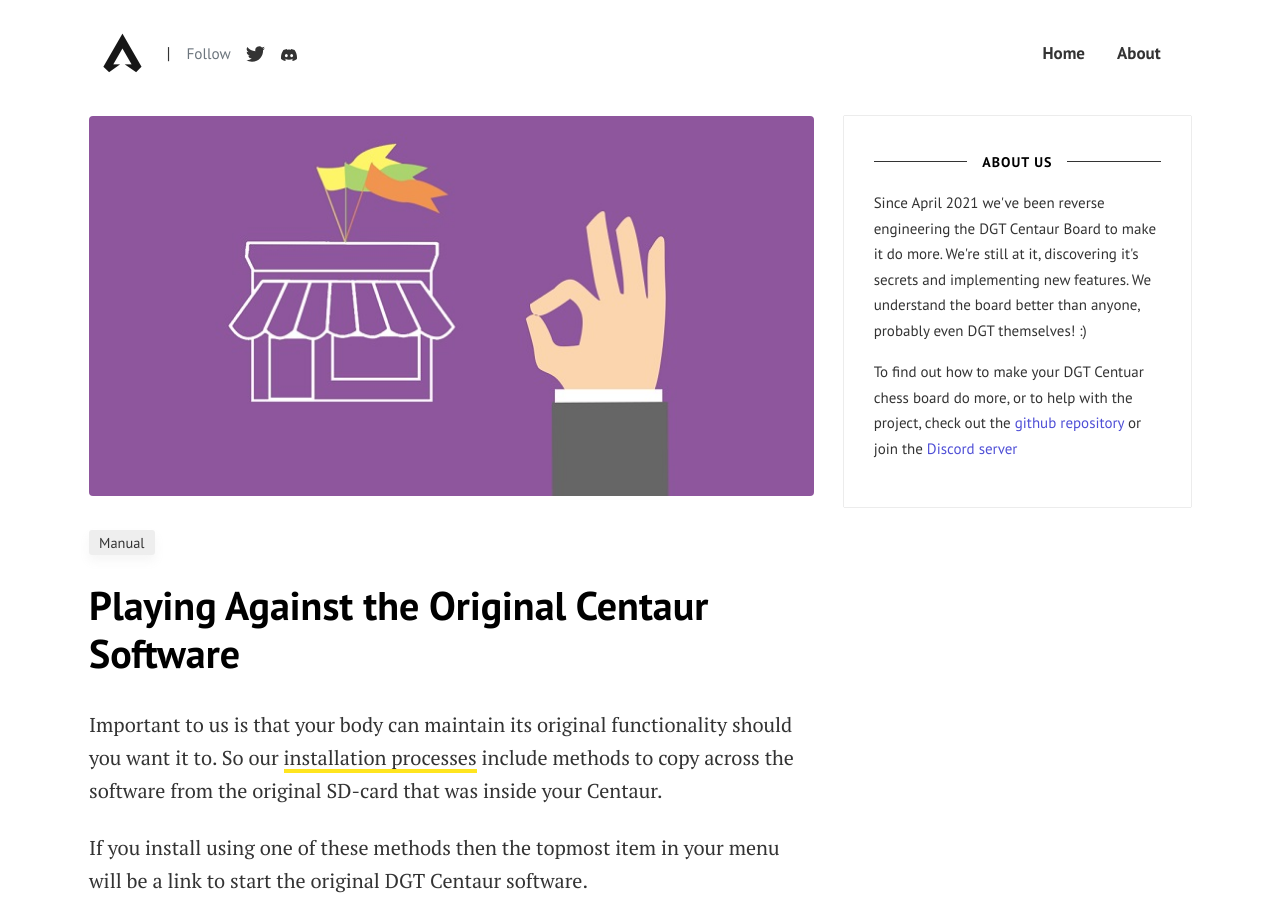
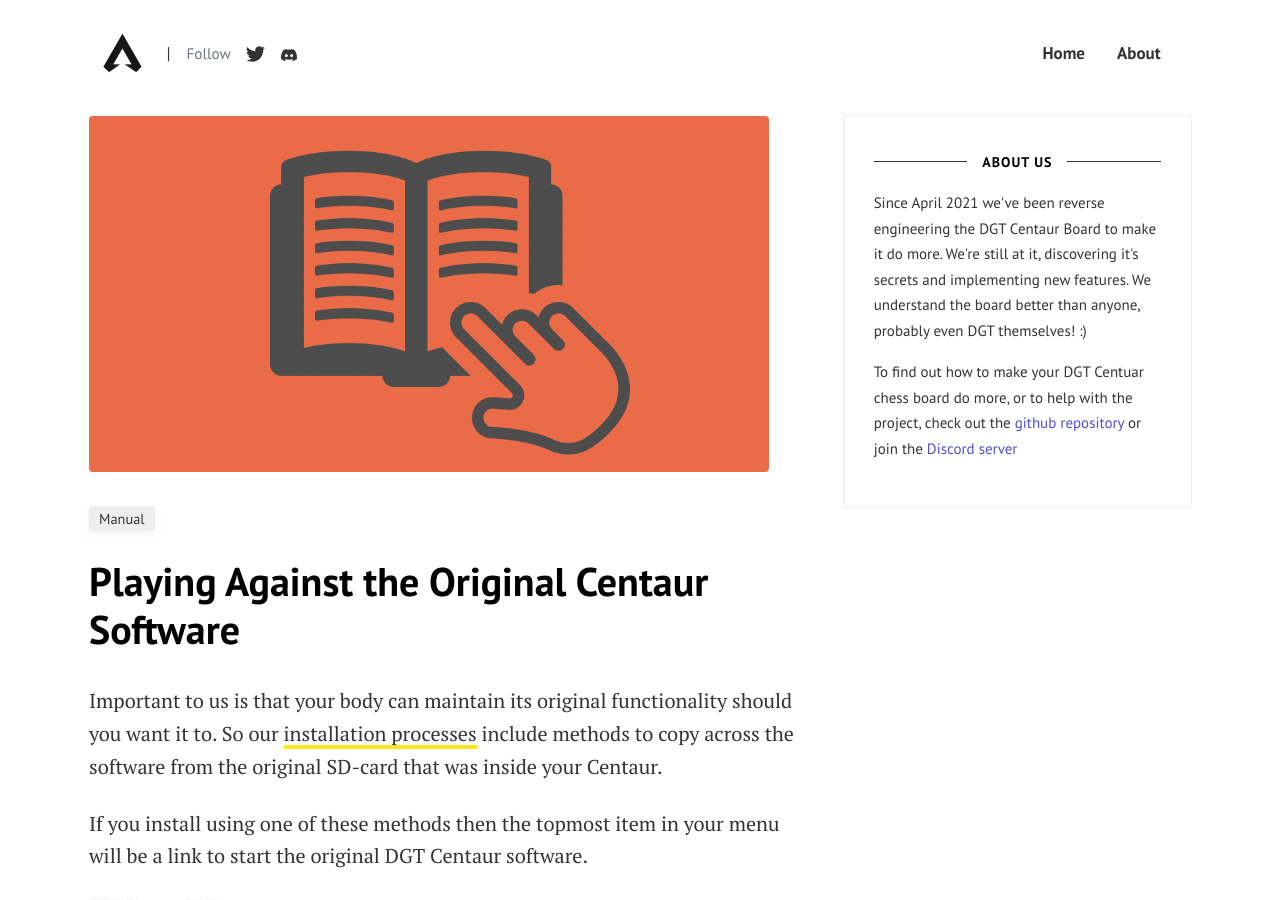
Before and after one commit to DGTCentaurMods/dgtcentaurmods.github.io, a Jekyll site: the page built from _posts/2023-10-02-playing-against-original-centaur-software.md, in a window 1280 px wide and 900 px high. Built offline with Jekyll 4.4.1, drawn with Linux system fonts in a browser that asks for light colours; comment, search, counter and statistics services are not loaded.

Commit message:
Update 2023-10-02-playing-against-original-centaur-software.md

```diff
--- a/_posts/2023-10-02-playing-against-original-centaur-software.md
+++ b/_posts/2023-10-02-playing-against-original-centaur-software.md
@@ -3,7 +3,7 @@
 title:  "Playing Against the Original Centaur Software"
 author: Ed
 categories: [ Manual ]
-image: assets/images/4.jpg
+image: assets/images/manual-orange.png
 ---
 Important to us is that your body can maintain its original functionality should you want it to. So our [installation processes](/new-windows-setup-tool/) include methods to copy across the software from the original SD-card that was inside your Centaur.
 
```
